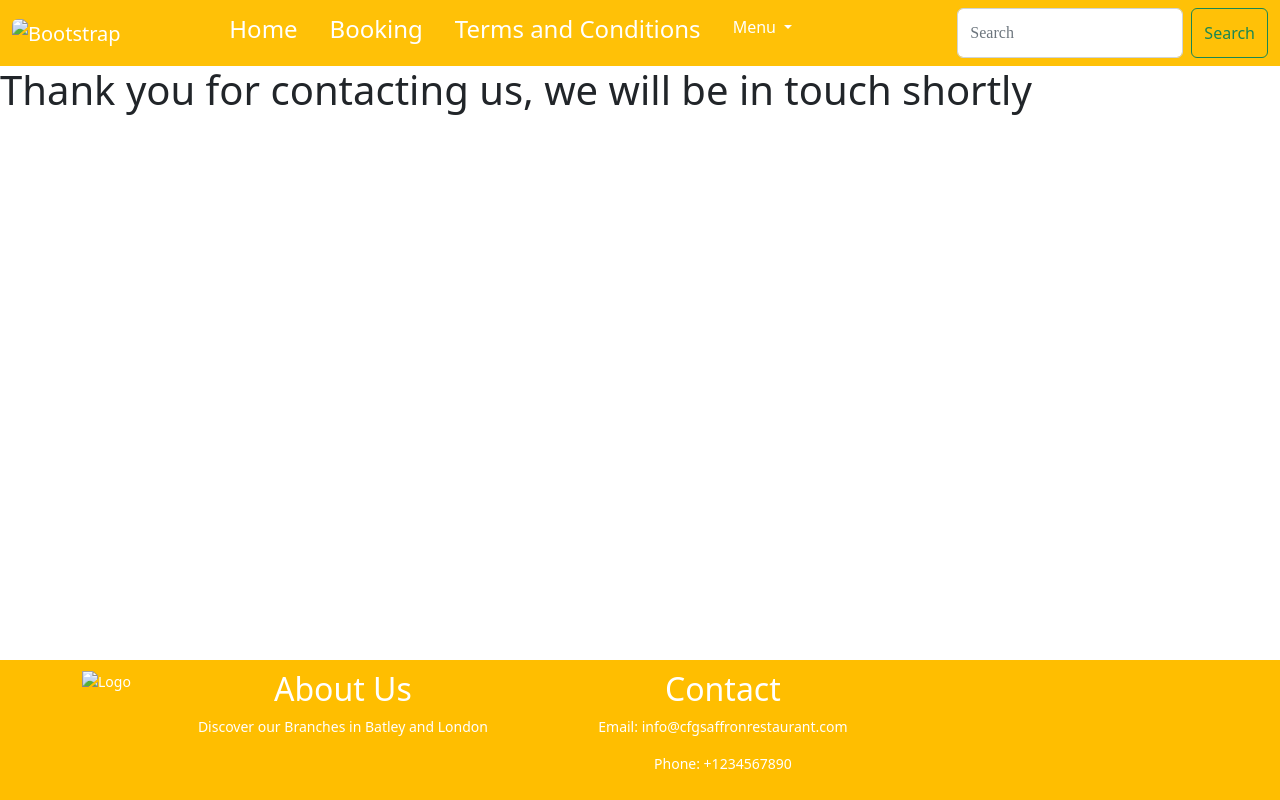
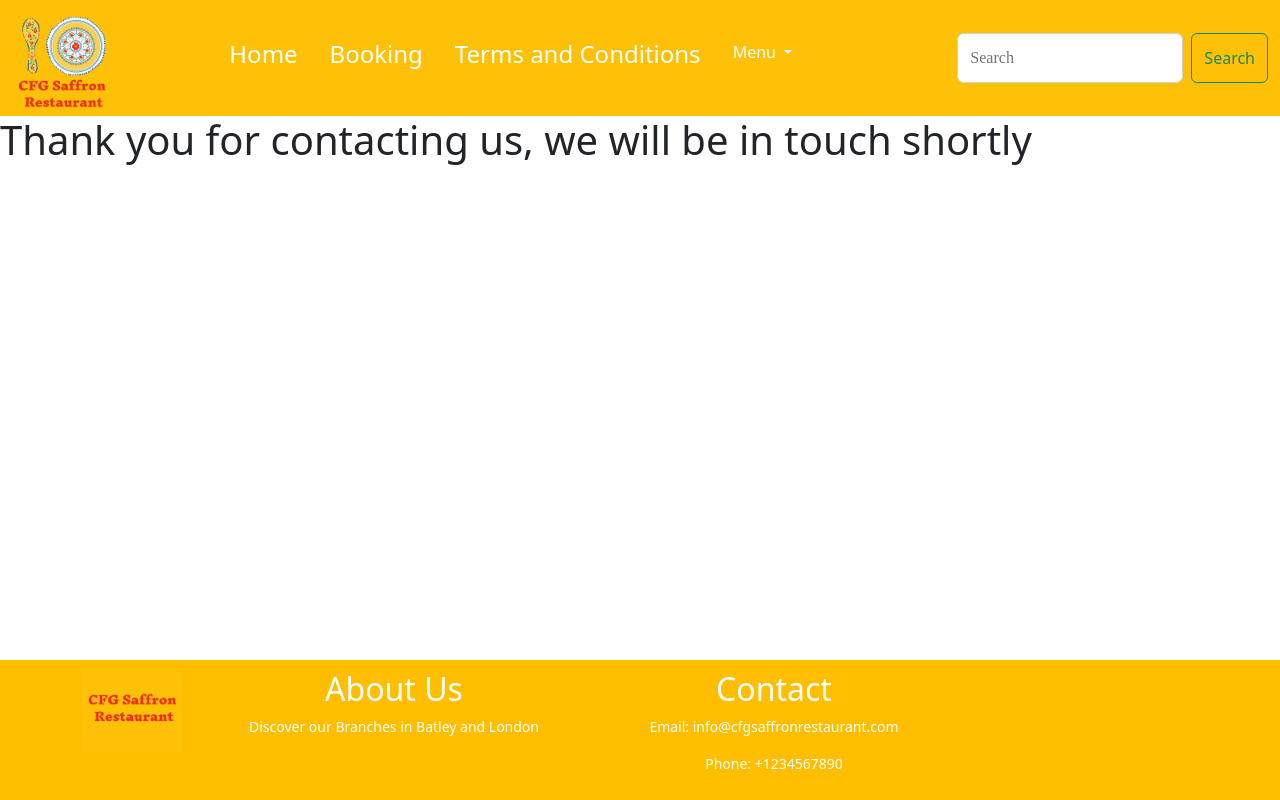
Before and after one commit to sadafskb/newproject, a plain HTML site: page thankYou.html in a window 1280 px wide. Drawn offline with nearby package versions, Linux system fonts and the light colour scheme.

Commit message:
Update thankYou.html

```diff
--- a/thankYou.html
+++ b/thankYou.html
@@ -22,7 +22,7 @@
 
     <nav class="navbar navbar-expand-sm bg-warning navbar-dark"><!-- yellow colour format -->
     <div class="container-fluid"><div class="col-lg-2 col-md-1 col-sm-0">
-            <a class="navbar-brand" href="#">  <img src="images/CGF Saffron Restaurant.png" alt="Bootstrap" class="rounded img-fluid"></a>
+            <a class="navbar-brand" href="#">  <img src="CGF Saffron Restaurant.png" alt="Bootstrap" class="rounded img-fluid"></a>
 
         </div>
 
@@ -74,7 +74,7 @@
     <div class="row">
 
       <div class="col-auto">
-        <img src="images/logo.png" alt="Logo" class="footer-logo">
+        <img src="logo.png" alt="Logo" class="footer-logo">
       </div>
 
       <div class="col-lg-4 col-md-6 col-sm-12">
```
